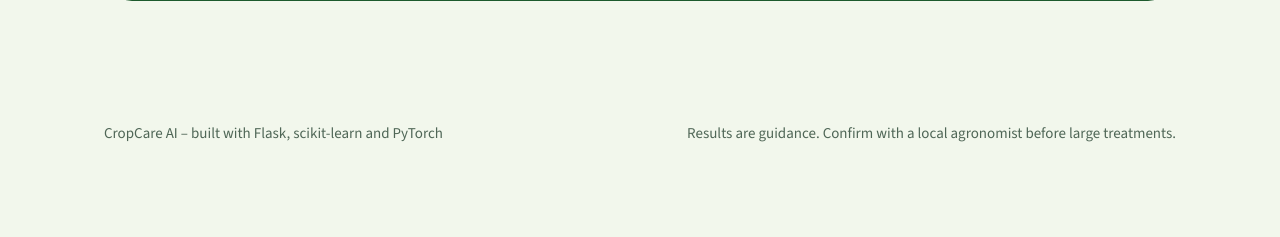
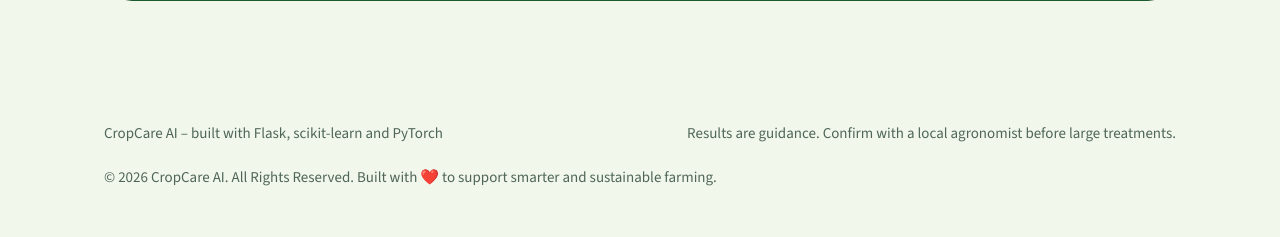
Before and after one commit to Ganeshh06/CropCare-AI, a Flask app: page / in a window 1280 px wide. Shown: the part 1671-1908 px from the top of the page. Before the commit the page ends 1813 px from the top, so only its background shows below. Run offline with Flask 2, Linux system fonts and the light colour scheme; parts of the project's set-up code (start-up, migrations or seed data) failed here and were passed over.

Commit message:
update website

```diff
--- a/app/templates/layout.html
+++ b/app/templates/layout.html
@@ -178,6 +178,9 @@ footer{padding:48px 0;color:var(--muted);font-size:15px;display:flex;justify-con
   <footer>
     <span>CropCare AI – built with Flask, scikit-learn and PyTorch</span>
     <span>Results are guidance. Confirm with a local agronomist before large treatments.</span>
+	<span>© 2026 CropCare AI. All Rights Reserved.
+Built with ❤️ to support smarter and sustainable farming.</span>
+
   </footer>
 </div>
 {% block scripts %}{% endblock %}
```
